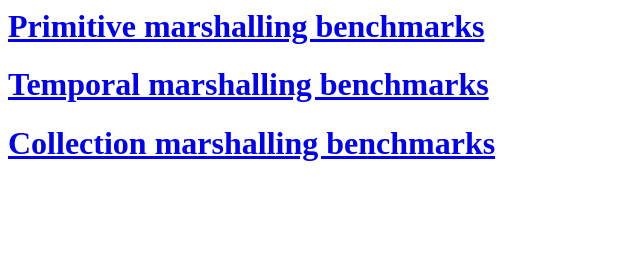
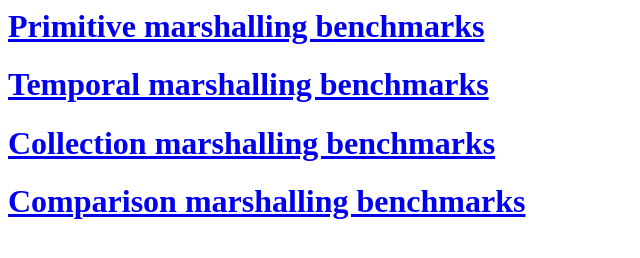
Before and after one commit to inputfalken/DynamoDB.SourceGenerator, a plain HTML site: page index.html in a window 1280 px wide. Shown: the whole page, without its empty margins (0-640 px from the left). Drawn offline with Linux system fonts and the light colour scheme.

Commit message:
Update index.html

```diff
--- a/index.html
+++ b/index.html
@@ -1,3 +1,4 @@
 <h1><a href="/DynamoDB.SourceGenerator/benchmarks/marshalling/primitive">Primitive marshalling benchmarks</a></h1>
 <h1><a href="/DynamoDB.SourceGenerator/benchmarks/marshalling/temporal">Temporal marshalling benchmarks</a></h1>
 <h1><a href="/DynamoDB.SourceGenerator/benchmarks/marshalling/collection">Collection marshalling benchmarks</a></h1>
+<h1><a href="/DynamoDB.SourceGenerator/benchmarks/marshalling/comparison">Comparison marshalling benchmarks</a></h1>
```
